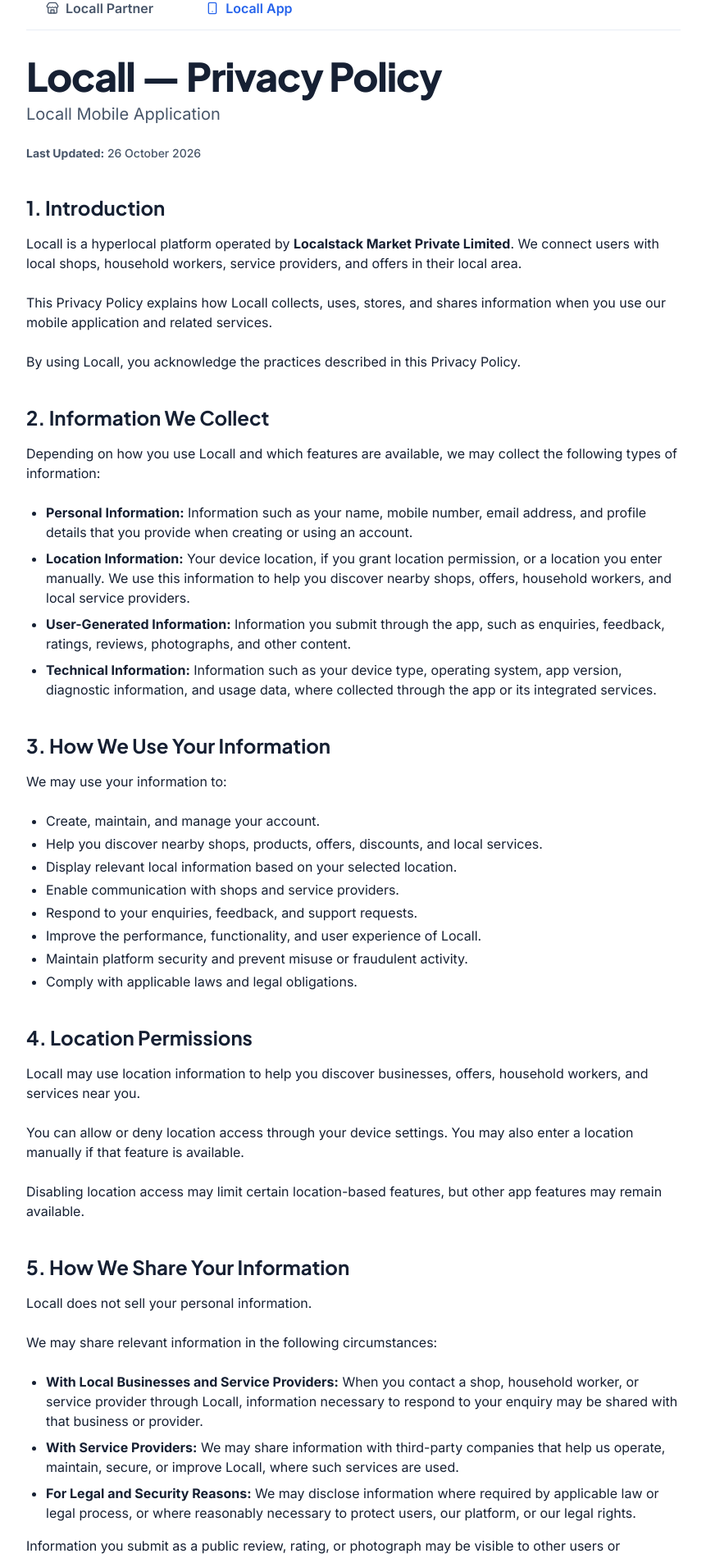
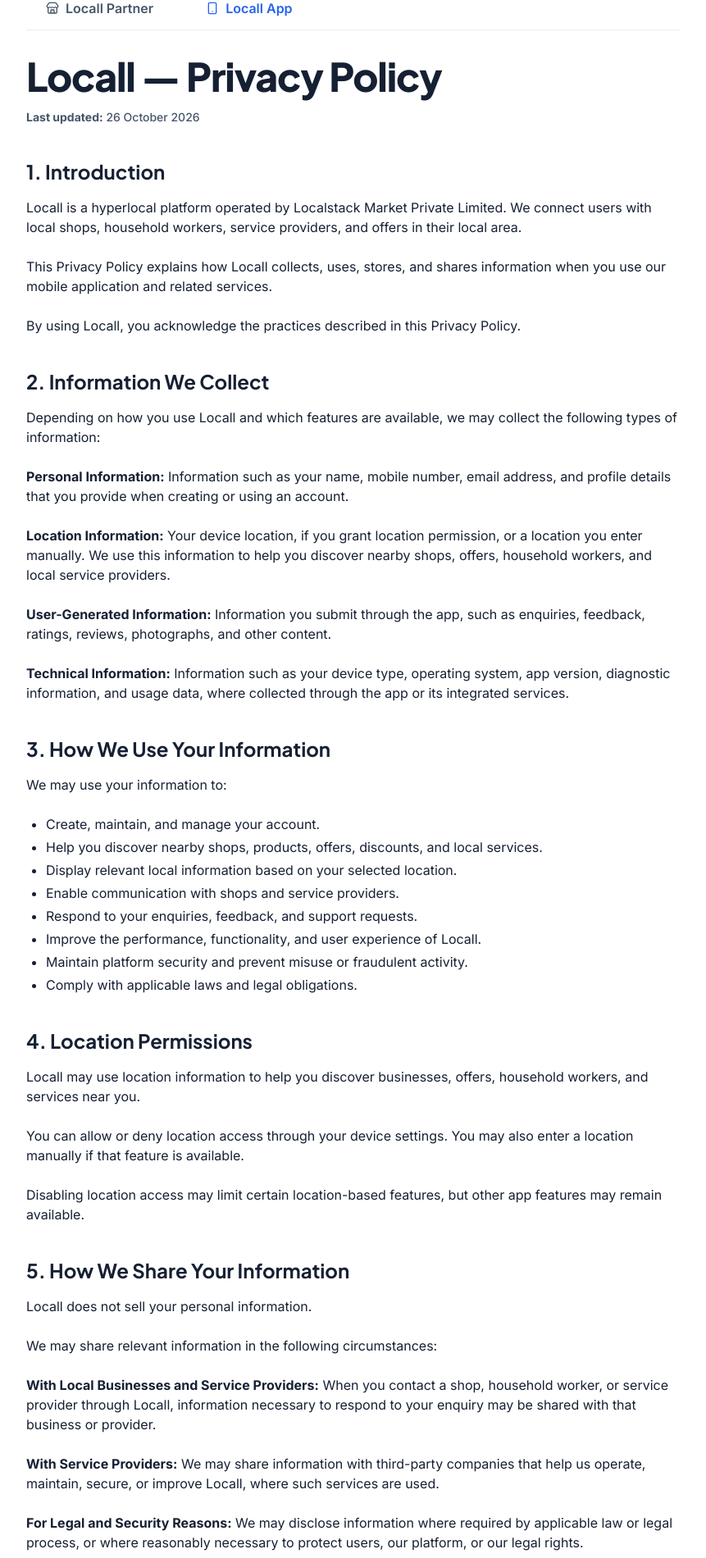
Before and after one commit to guru963/shinsquar, a React (Vite) app in the folder frontend/: page /privacy-policy/locall-app in a window 1280 px wide. Shown: the part 220-2120 px from the top of the page at 82% size, without its empty margins (209-1070 px from the left). Built offline with nearby package versions, Linux system fonts and the light colour scheme; a web font is replaced by a local one.

Commit message:
fix: align Locall App tab text verbatim with source documents

```diff
--- a/frontend/src/pages/DeleteAccount.tsx
+++ b/frontend/src/pages/DeleteAccount.tsx
@@ -202,7 +202,9 @@
             <h1 className="text-4xl md:text-5xl font-extrabold tracking-tight mb-2" style={{ fontFamily: "var(--font-display)" }}>
               Locall — Account Deletion
             </h1>
-            <p className="text-xl text-on-surface-variant mb-6">Delete Your Locall User Account</p>
+            <h2 className="text-2xl md:text-3xl font-bold text-on-surface mt-4 mb-6" style={{ fontFamily: "var(--font-display)" }}>
+              Delete Your Locall User Account
+            </h2>
 
             <div className="prose prose-on-surface max-w-none space-y-6">
               <p>
@@ -217,17 +219,17 @@
               <h2 className="text-2xl font-bold mt-10 mb-4" style={{ fontFamily: "var(--font-display)" }}>1. How to Request Account Deletion</h2>
               <p>To request deletion of your Locall user account:</p>
               <ol className="list-decimal pl-6 space-y-2 mb-4">
-                <li>Send an email to <strong><a href="mailto:contact@locall.co.in" className="text-primary hover:underline">contact@locall.co.in</a></strong>.</li>
-                <li>Use the subject line <strong>Locall User Account Deletion</strong>.</li>
+                <li>Send an email to <a href="mailto:contact@locall.co.in" className="text-primary hover:underline">contact@locall.co.in</a>.</li>
+                <li>Use the subject line Locall User Account Deletion.</li>
                 <li>Include the mobile number registered with your Locall account, including the country code.</li>
                 <li>Clearly state that you want your Locall user account deleted.</li>
               </ol>
               <p>
                 If you have a registered email address associated with your account, please send your request from that address where possible.
               </p>
-              <div className="p-4 bg-amber-50 border-l-4 border-amber-500 rounded-r-xl text-amber-900 text-sm font-medium">
+              <p>
                 Do not include your password or one-time password (OTP) in your email.
-              </div>
+              </p>
 
               <h2 className="text-2xl font-bold mt-10 mb-4" style={{ fontFamily: "var(--font-display)" }}>2. Verification of Your Request</h2>
               <p>
@@ -262,7 +264,7 @@
               </ul>
               <p>
                 Any information retained for these purposes will be handled in accordance with applicable law and Locall's{' '}
-                <Link to="/privacy-policy?tab=locall-app" className="text-primary hover:underline font-medium">Privacy Policy</Link>.
+                <Link to="/privacy-policy?tab=locall-app" className="text-primary hover:underline">Privacy Policy</Link>.
               </p>
 
               <h2 className="text-2xl font-bold mt-10 mb-4" style={{ fontFamily: "var(--font-display)" }}>5. Information Shared With Shops or Third Parties</h2>
@@ -278,7 +280,7 @@
                 If you cannot access your registered email address or need assistance with your account deletion request, contact us at:
               </p>
               <p>
-                <strong>Email:</strong> <a href="mailto:contact@locall.co.in" className="text-primary hover:underline font-medium">contact@locall.co.in</a>
+                <strong>Email:</strong> <a href="mailto:contact@locall.co.in" className="text-primary hover:underline">contact@locall.co.in</a>
               </p>
               <p>
                 Please include your registered mobile number so we can help locate your account. We may request additional information to verify account ownership.
@@ -286,14 +288,14 @@
 
               <h2 className="text-2xl font-bold mt-10 mb-4" style={{ fontFamily: "var(--font-display)" }}>7. Contact Us</h2>
               <div className="bg-surface-container-low p-6 rounded-xl mt-4 space-y-2">
-                <p><strong>Company:</strong><br/>Localstack Market Private Limited</p>
-                <p><strong>Address:</strong><br/>Shankar Nagar, Durg, Chhattisgarh – 491001, India</p>
-                <p><strong>Email:</strong><br/><a href="mailto:contact@locall.co.in" className="text-primary hover:underline">contact@locall.co.in</a></p>
-                <p><strong>Website:</strong><br/><a href="https://www.locall.co.in/" className="text-primary hover:underline">https://www.locall.co.in/</a></p>
+                <p><strong>Localstack Market Private Limited</strong></p>
+                <p>Shankar Nagar, Durg, Chhattisgarh – 491001, India</p>
+                <p><strong>Email:</strong> <a href="mailto:contact@locall.co.in" className="text-primary hover:underline">contact@locall.co.in</a></p>
+                <p><strong>Website:</strong> <a href="https://www.locall.co.in/" target="_blank" rel="noopener noreferrer" className="text-primary hover:underline">https://www.locall.co.in/</a></p>
               </div>
               <p className="mt-4">
                 For more information about how Locall handles personal information, please read our{' '}
-                <Link to="/privacy-policy?tab=locall-app" className="text-primary hover:underline font-semibold">Privacy Policy</Link>.
+                <Link to="/privacy-policy?tab=locall-app" className="text-primary hover:underline">Privacy Policy</Link>.
               </p>
             </div>
           </div>
--- a/frontend/src/pages/PrivacyPolicy.tsx
+++ b/frontend/src/pages/PrivacyPolicy.tsx
@@ -539,17 +539,15 @@
             <h1 className="text-4xl md:text-5xl font-extrabold tracking-tight mb-2" style={{ fontFamily: "var(--font-display)" }}>
               Locall — Privacy Policy
             </h1>
-            <p className="text-xl text-on-surface-variant mb-6">Locall Mobile Application</p>
 
-            <div className="flex flex-col sm:flex-row sm:gap-6 mb-10 text-sm font-medium text-on-surface-variant">
-              <p><strong>Last Updated:</strong> 26 October 2026</p>
+            <div className="flex flex-col sm:flex-row sm:gap-6 mt-4 mb-10 text-sm font-medium text-on-surface-variant">
+              <p><strong>Last updated:</strong> 26 October 2026</p>
             </div>
 
             <div className="prose prose-on-surface max-w-none space-y-6">
               <h2 className="text-2xl font-bold mt-10 mb-4" style={{ fontFamily: "var(--font-display)" }}>1. Introduction</h2>
               <p>
-                Locall is a hyperlocal platform operated by <strong>Localstack Market Private Limited</strong>. We connect
-                users with local shops, household workers, service providers, and offers in their local area.
+                Locall is a hyperlocal platform operated by Localstack Market Private Limited. We connect users with local shops, household workers, service providers, and offers in their local area.
               </p>
               <p>
                 This Privacy Policy explains how Locall collects, uses, stores, and shares information when you use our mobile application and related services.
@@ -562,20 +560,18 @@
               <p>
                 Depending on how you use Locall and which features are available, we may collect the following types of information:
               </p>
-              <ul className="list-disc pl-6 space-y-2 mb-4">
-                <li>
+              <p>
                 <strong>Personal Information:</strong> Information such as your name, mobile number, email address, and profile details that you provide when creating or using an account.
-                </li>
-                <li>
+              </p>
+              <p>
                 <strong>Location Information:</strong> Your device location, if you grant location permission, or a location you enter manually. We use this information to help you discover nearby shops, offers, household workers, and local service providers.
-                </li>
-                <li>
+              </p>
+              <p>
                 <strong>User-Generated Information:</strong> Information you submit through the app, such as enquiries, feedback, ratings, reviews, photographs, and other content.
-                </li>
-                <li>
+              </p>
+              <p>
                 <strong>Technical Information:</strong> Information such as your device type, operating system, app version, diagnostic information, and usage data, where collected through the app or its integrated services.
-                </li>
-              </ul>
+              </p>
 
               <h2 className="text-2xl font-bold mt-10 mb-4" style={{ fontFamily: "var(--font-display)" }}>3. How We Use Your Information</h2>
               <p>We may use your information to:</p>
@@ -604,17 +600,15 @@
               <h2 className="text-2xl font-bold mt-10 mb-4" style={{ fontFamily: "var(--font-display)" }}>5. How We Share Your Information</h2>
               <p>Locall does not sell your personal information.</p>
               <p>We may share relevant information in the following circumstances:</p>
-              <ul className="list-disc pl-6 space-y-2 mb-4">
-                <li>
+              <p>
                 <strong>With Local Businesses and Service Providers:</strong> When you contact a shop, household worker, or service provider through Locall, information necessary to respond to your enquiry may be shared with that business or provider.
-                </li>
-                <li>
+              </p>
+              <p>
                 <strong>With Service Providers:</strong> We may share information with third-party companies that help us operate, maintain, secure, or improve Locall, where such services are used.
-                </li>
-                <li>
+              </p>
+              <p>
                 <strong>For Legal and Security Reasons:</strong> We may disclose information where required by applicable law or legal process, or where reasonably necessary to protect users, our platform, or our legal rights.
-                </li>
-              </ul>
+              </p>
               <p>
                 Information you submit as a public review, rating, or photograph may be visible to other users or businesses, depending on the features of the app.
               </p>
@@ -661,7 +655,7 @@
               </p>
               <p>
                 To request deletion, visit our{' '}
-                <Link to="/delete-account?tab=locall-app" className="text-primary hover:underline font-semibold">Account Deletion page</Link>{' '}
+                <Link to="/delete-account?tab=locall-app" className="text-primary hover:underline">Account Deletion page</Link>{' '}
                 and follow the instructions provided there.
               </p>
               <p>
@@ -688,13 +682,16 @@
               </p>
 
               <h2 className="text-2xl font-bold mt-10 mb-4" style={{ fontFamily: "var(--font-display)" }}>13. Contact Us</h2>
+              <p>
+                If you have questions, concerns, or requests regarding this Privacy Policy or your personal information, you can contact us at:
+              </p>
               <div className="bg-surface-container-low p-6 rounded-xl mt-4 space-y-2">
-                <p><strong>Company:</strong><br/>Localstack Market Private Limited</p>
-                <p><strong>Registered Address:</strong><br/>Shankar Nagar, Durg, Chhattisgarh – 491001, India</p>
-                <p><strong>Email:</strong><br/><a href="mailto:contact@locall.co.in" className="text-primary hover:underline">contact@locall.co.in</a></p>
-                <p><strong>Website:</strong><br/><a href="https://www.locall.co.in/" className="text-primary hover:underline">https://www.locall.co.in/</a></p>
+                <p><strong>Localstack Market Private Limited</strong></p>
+                <p>Shankar Nagar, Durg, Chhattisgarh – 491001, India</p>
+                <p><strong>Email:</strong> <a href="mailto:contact@locall.co.in" className="text-primary hover:underline">contact@locall.co.in</a></p>
+                <p><strong>Website:</strong> <a href="https://www.locall.co.in/" target="_blank" rel="noopener noreferrer" className="text-primary hover:underline">https://www.locall.co.in/</a></p>
               </div>
-              <p className="mt-4 text-sm text-on-surface-variant">
+              <p className="mt-4">
                 We will review and respond to privacy-related requests in accordance with applicable law.
               </p>
             </div>
```
Lines whose indentation alone changed are shown as unchanged.
